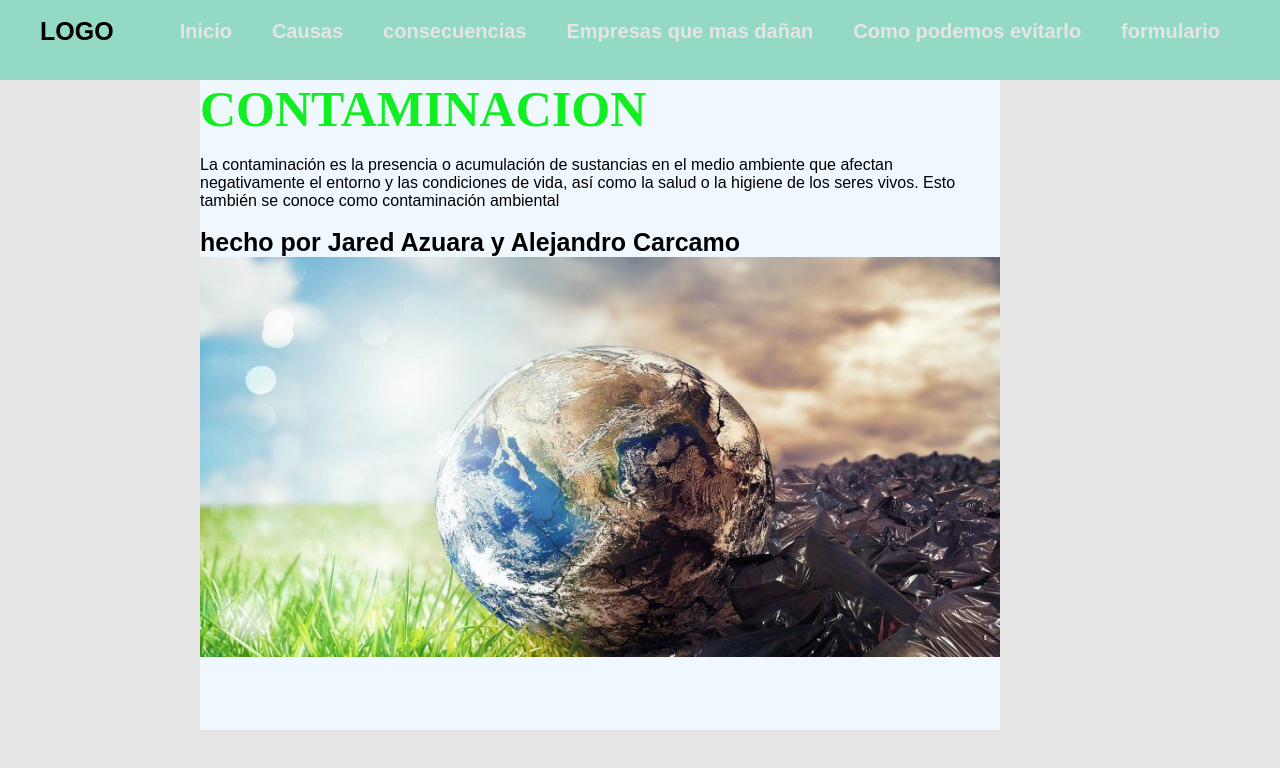
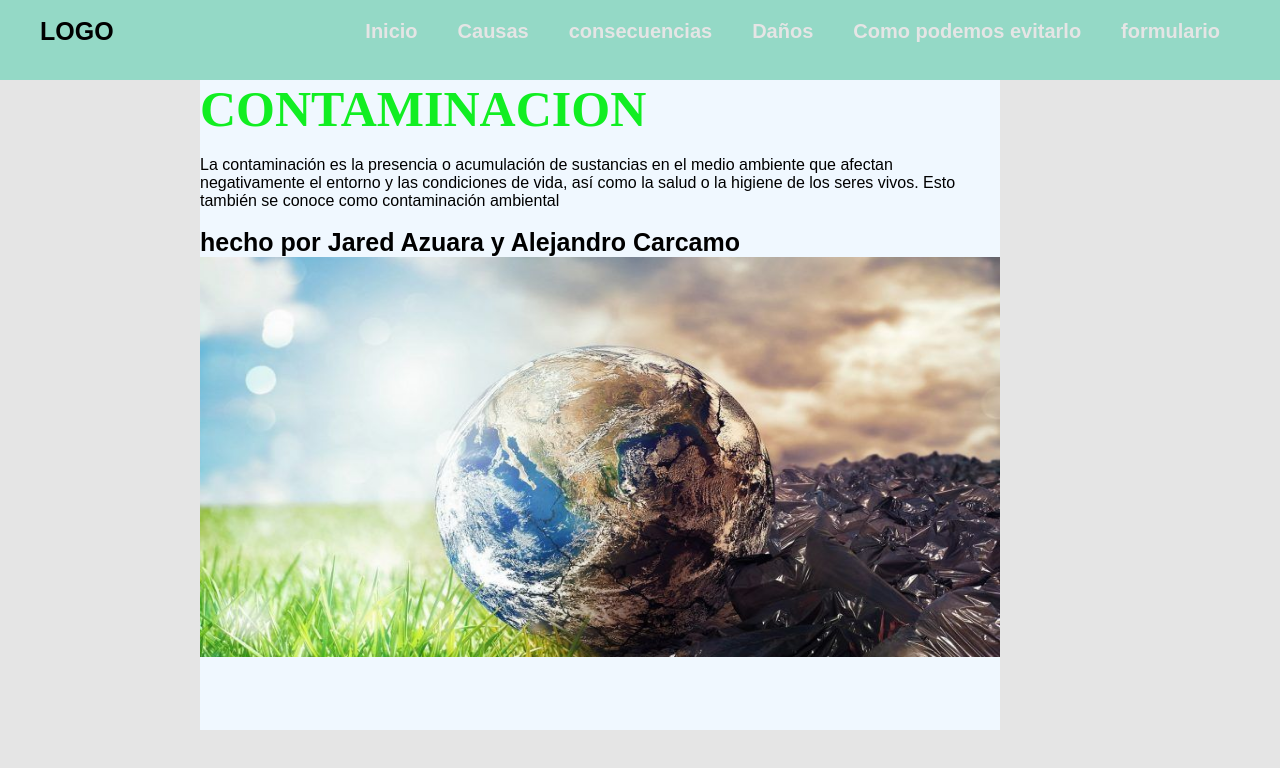
Before and after one commit to JaredAzuara02/pro, a plain HTML site: page index.html in a window 1280 px wide. Drawn offline with Linux system fonts and the light colour scheme.

Commit message:
Update index.html

```diff
--- a/index.html
+++ b/index.html
@@ -21,7 +21,7 @@
             <li><a href="principal.html">Inicio</a></li>
             <li><a href="causas.html">Causas</a></li>
             <li><a href="consecuencias.html">consecuencias</a></li>
-            <li><a href="daños.html">Empresas que mas dañan</a></li>
+            <li><a href="daños.html">Daños</a></li>
             <li><a href="evitarlo.html">Como podemos evitarlo</a></li>
             <li><a href="formulario.html">formulario</a></li>
           </ul>
```
